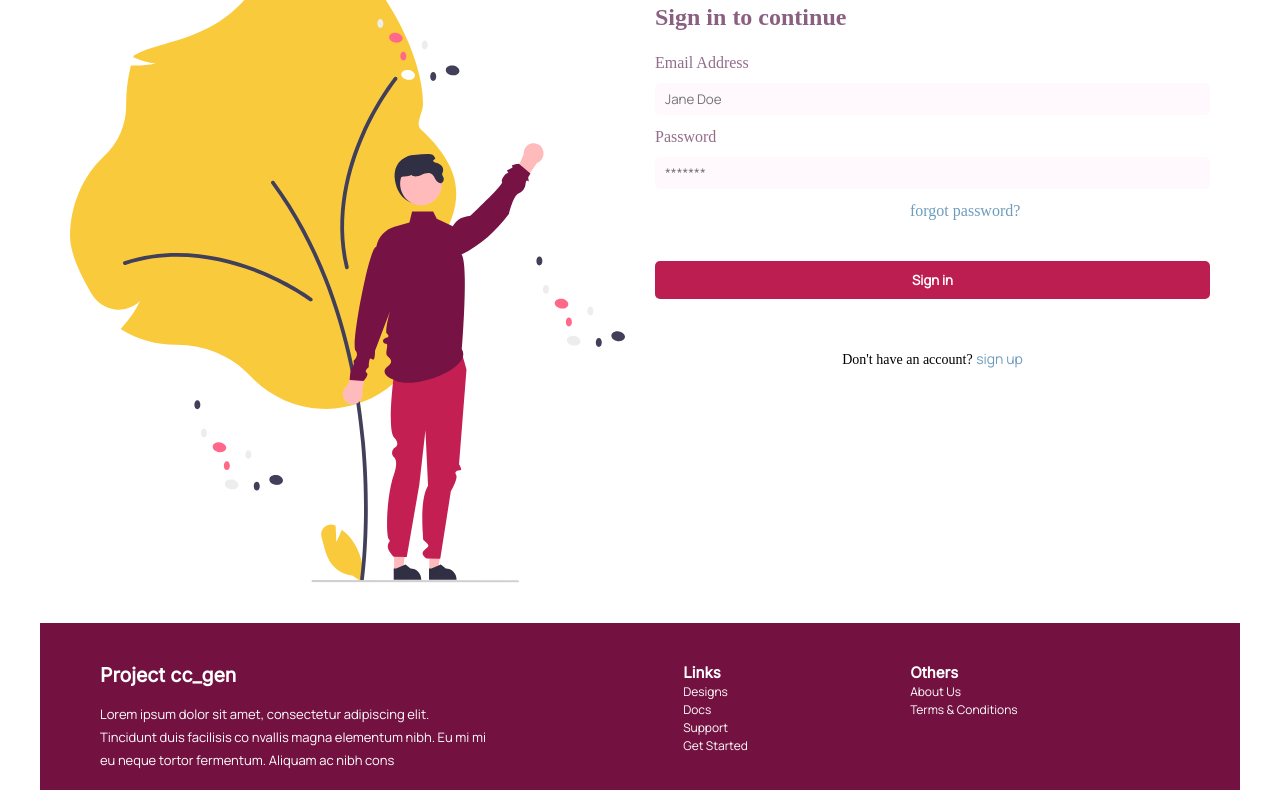
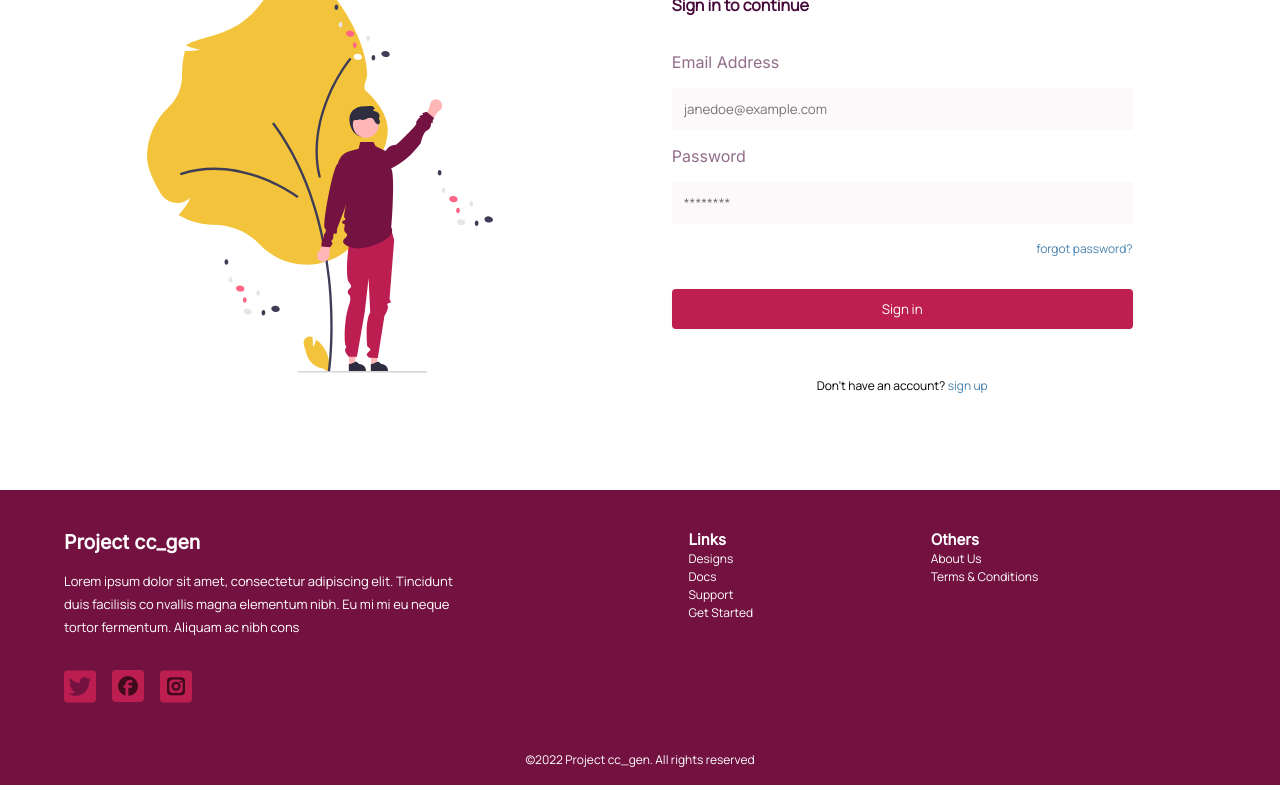
Before and after one commit to iamjacobjoshua/cc_gen-Team-126-frontend, a plain HTML site: page login.html in a window 1280 px wide. Shown: the part 231-1021 px from the top of the page. Drawn offline with Linux system fonts and the light colour scheme; files that its build step writes are made by us from their sources; a script that the page names is missing.

Commit message:
Login page complete

```diff
--- a/css/index.css
+++ b/css/index.css
@@ -1,14 +1,3 @@
-body {
-  max-width: 100vw;
-  min-height: 100vh;
-  display: flex;
-  flex-direction: column;
-}
-main {
-  width: inherit;
-  display: flex;
-  flex-direction: column;
-}
 .hero {
   width: inherit;
   background: linear-gradient(
@@ -44,7 +33,7 @@ section > div > h2 {
 section > div > p {
   line-height: 1.75;
 }
-.sect-one > div > h1 {
+#sect-one > div > h1 {
   font-family: "Montserrat", sans-serif;
   font-size: 2.25rem;
   color: var(--sec-col);
@@ -53,7 +42,6 @@ section > div > p {
   color: var(--pry-col);
 }
 button {
-  cursor: pointer;
   max-width: 7rem;
   min-height: 2rem;
   border: none;
@@ -70,7 +58,7 @@ button:hover {
 .home-img {
   width: 90%;
 }
-#sect-three {
+.sect-three {
   background: var(--faded-pink);
 }
 @media (min-width: 700px) {
@@ -79,7 +67,7 @@ button:hover {
     justify-content: space-between;
     flex-direction: row;
   }
-  .sect-two {
+  #sect-two {
     padding: 5rem 0;
   }
   .hero-img {
@@ -94,14 +82,14 @@ button:hover {
   .hero {
     padding: 3rem 0;
   }
-  .sect-one > div > h1 {
+  #sect-one > div > h1 {
     font-size: 3rem;
     font-weight: 700;
   }
   section > div {
     max-width: 40%;
   }
-  .sect-three {
+  #sect-three {
     flex-direction: row-reverse;
   }
 }
--- a/css/login.css
+++ b/css/login.css
@@ -1,82 +1,77 @@
-* {
-  margin: 0;
-  padding: 0;
-  box-sizing: border-box;
+.login-container {
+  width: 90%;
+  display: flex;
+  flex-direction: column;
+  padding: 2rem 0;
+  margin: auto;
+  gap: 0.75rem;
 }
-body{
-  width: 100%;
-  color: rgb(79, 13, 34);
-  padding: 40px;
-  background-color: #FFFFFF;
-  font-family: 'Montserrat', sans-serif;
+#vec-grahic {
+  align-self: center;
+  max-width: 60%;
 }
-.login-container{
-  margin: 40px 30px;
+.login-info {
   display: flex;
+  flex-direction: column;
+  gap: 1rem;
 }
-img{
-  width: 50%;
-  filter: brightness(103%);
+.login-info > h2 {
+  color: var(--sec2-col);
 }
-.login-info{
-  margin-left: 30px;
-  width: 50%;
-}
-.login-info h2{
-  font-size: 40px;
-  color: #490B3D;
-  font-weight: 600;
-}
-.login-info p{
-  margin: 20px 0px;
-  color: rgba(73, 11, 61, 0.65);
-  font-family: 'Radley', serif;
-  font-size: 24px;
+.login-info > p {
+  color: var(--sec2-col);
   font-weight: bold;
 }
-input{
-  margin: 10px 0px;
-  padding: 7px 10px;
-  background-color: #FFF9FE;
-  color: #EEE1E1;
+form {
+  display: flex;
+  flex-direction: column;
+  margin-top: 1.25rem;
+  gap: 1rem;
+}
+input {
   border: none;
-  border-radius: 5px;
-  width: 100%;
+  background: var(--faded-pink);
+  padding: 0.75rem;
 }
-.last-child{
-  margin-bottom: 0px;
+#forgot {
+  text-align: right;
+  color: var(--blue);
+  font-size: 0.75rem;
+  margin-bottom: 1rem;
 }
-button{
-  width: 100%;
-  padding: 10px;
-  background-color: #BD1E51;
-  color: white;
-  margin: 40px 0px 0px;
+button {
+  min-height: 2.5rem;
   border: none;
-  border-radius: 5px;
-  font-weight: 700;
+  border-radius: var(--border-rad);
+  background: var(--pry-col);
+  color: var(--white-col);
+  box-shadow: var(--boxShadow);
 }
-label{
-  color: rgba(73, 11, 61, 0.6);
-  font-family: 'Radley', serif;
+label {
+  color: var(--faded-sec2-col);
+  font-family: "Inter", sans-serif;
 }
-.login-info .p{
+span {
+  margin-top: 1rem;
   text-align: center;
-  color: #000000;
-  font-family: 'Radley', serif;
-  font-weight: 400;
-  font-size: 14px;
-  margin-top: 50px;
+  font-size: 0.75rem;
 }
-.p a{
-  text-decoration: none;
-  color: rgba(72, 131, 173, 0.8);
+span > a {
+  color: var(--blue);
 }
-.small{
-  margin: 0px;
-  position: relative;
-  left: 255px;
-  color: rgba(72, 131, 173, 0.8);
-  font-weight: 400;
-  font-family: 'radley', serif;
+@media (min-width: 700px) {
+  .login-container {
+    padding: 6rem 0;
+    flex-direction: row;
+    justify-content: space-around;
+  }
+  #vec-grahic {
+    max-width: 30%;
+  }
+  .login-info {
+    min-width: 40%;
+  }
+  span {
+    margin-top: 2rem;
+  }
 }
--- a/css/signup.css
+++ b/css/signup.css
@@ -1,15 +1,3 @@
-body {
-  display: flex;
-  grid-template-columns: 1fr 1fr;
-  gap: 0.2rem;
-  margin: 2rem auto;
-  width: 100%;
-  color: rgb(79, 13, 34);
-  padding: 40px;
-  background-color: #ffffff;
-  font-family: "Montserrat", sans-serif;
-}
-
 .left-side {
   text-align: center;
 }
--- a/css/style.css
+++ b/css/style.css
@@ -11,10 +11,24 @@
 :root {
   --pry-col: hsla(341, 73%, 43%, 1);
   --sec-col: hsla(331, 73%, 26%, 1);
-  --white-col: #fff;
+  --sec2-col: hsl(312, 74%, 16%);
+  --faded-sec2-col: hsla(312, 74%, 16%, 0.6);
+  --white-col: hsl(0, 0%, 100%);
   --faded-pink: hsla(341, 55%, 89%, 0.15);
   --border-rad: 0.25rem;
-  --boxShadow: 0 1px 6px 0 rgba(215, 215, 216, 0.28);
+  --boxShadow: 0 0.1rem 0.25rem 0 hsla(240, 1%, 85%, 0.28);
+  --blue: hsl(205, 41%, 48%);
+}
+body {
+  max-width: 100vw;
+  min-height: 100vh;
+  display: flex;
+  flex-direction: column;
+}
+main {
+  width: inherit;
+  display: flex;
+  flex-direction: column;
 }
 .menu-list {
   display: none;
@@ -35,8 +49,14 @@ nav {
 }
 .logo {
   color: var(--sec-col);
+  font-weight: bold;
 }
-.hmbg{
+#gen {
+  color: var(--pry-col);
+}
+.hmbg,
+a,
+button {
   cursor: pointer;
 }
 footer {
@@ -63,12 +83,12 @@ article {
   padding: 1.5rem 0;
   font-size: small;
 }
-.sect-five {
+#sect-five {
   justify-content: center;
   align-items: flex-start;
   gap: 2rem;
 }
-.sect-five > div {
+#sect-five > div {
   display: flex;
   gap: 1rem;
 }
@@ -78,13 +98,13 @@ article {
   gap: 0.5rem;
 }
 .sf-about > h2,
-.sect-six > div > h3 {
+#sect-six > div > h3 {
   font-family: "Inter", sans-serif;
 }
 .sf-about > p {
   line-height: 1.75;
 }
-.sect-six {
+#sect-six {
   flex-direction: row;
   justify-content: space-between;
 }
@@ -114,12 +134,13 @@ article {
     font-family: "Inter", sans-serif;
   }
   a:active {
-    border-bottom: .15rem solid var(--pry-col);
+    border-bottom: 0.15rem solid var(--pry-col);
   }
   #bg-li {
     background-color: var(--pry-col);
     padding: 0.75rem 1rem;
     border-radius: var(--border-rad);
+    box-shadow: var(--boxShadow);
   }
   #bg-li > a {
     color: var(--white-col);
@@ -130,10 +151,10 @@ article {
     align-items: flex-start;
     gap: 2rem;
   }
-  .sect-five {
+  #sect-five {
     max-width: 36%;
   }
-  .sect-six {
+  #sect-six {
     justify-content: space-evenly;
   }
   .footer-about {
--- a/login.html
+++ b/login.html
@@ -5,55 +5,53 @@
     <meta http-equiv="X-UA-Compatible" content="IE=Edge" />
     <meta name="viewport" content="width=device-width, initial-scale=1" />
     <link rel="stylesheet" href="css/style.css" />
-    <title>Proj CC_Gen Team 126</title>
-
-    <!-- Custom Styles -->
-    <link rel="stylesheet" href="login.css" />
+    <link rel="stylesheet" href="css/login.css" />
+    <title>Login</title>
   </head>
 
   <body>
     <header>
       <nav>
-        <div class="logo">Project cc gen</div>
+        <div class="logo">Project </br> <span id="gen">cc_gen</span></div>
         <div class="hmbg"><img src="img/menu.svg" alt="menu" /></div>
         <ul class="menu-list">
-          <li><a href="">Home</a></li>
+          <li><a href="index.html">Home</a></li>
           <li><a href="">Library</a></li>
           <li><a href="">Docs</a></li>
           <li><a href="">About</a></li>
-          <li><a href="">Login</a></li>
-          <li id="bg-li"><a href="">Get started for FREE</a></li>
+          <li><a href="login.html">Login</a></li>
+
+          <li id="bg-li"><a href="signUp.html">Get started for FREE</a></li>
         </ul>
       </nav>
     </header>
     <main>
       <div class="login-container">
-        <img src="img/login.svg" alt="pic" />
+        <img src="img/login.svg" alt="illustration" id="vec-grahic"/>
+
         <div class="login-info">
           <h2>Welcome back,</h2>
           <p>Sign in to continue</p>
           <form>
-            <label for="email">Email Address</label><br />
+            <label for="email">Email Address</label>
             <input
               required
               type="email"
-              placeholder="Jane Doe"
+              placeholder="janedoe@example.com"
               id="email"
-            /><br />
-            <label for="password">Password</label><br />
-            <input required type="password" placeholder="*******" /><br />
-            <a class="small">forgot password?</a>
+            />
+            <label for="password">Password</label>
+            <input required type="password" placeholder="********" />
+            <a id="forgot">forgot password?</a>
             <button type="submit">Sign in</button>
           </form>
-          <p class="p">
-            Don't have an account? <a href="signUp.html">sign up</a>
-          </p>
+          <span>Don't have an account? <a href="signUp.html">sign up</a></span>
         </div>
       </div>
     </main>
     <footer>
       <div class="top-footer">
-        <article class="sect-five">
+        <article id="sect-five">
           <div class="sf-about">
             <h2>Project cc_gen</h2>
             <p>
@@ -72,7 +70,7 @@
             /></a>
           </div>
         </article>
-        <article class="sect-six">
+        <article id="sect-six">
           <div>
             <h3>Links</h3>
             <ul class="foot-list">
```
Also changed, not shown: index.html (+66 -46 lines), signUp.html (+7 -7 lines), img/card-select.svg (renamed from img/Credit card selection.svg).
